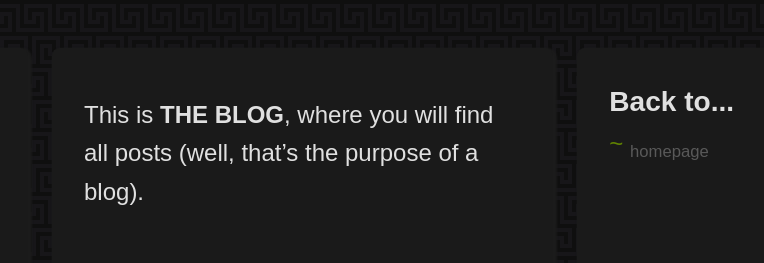
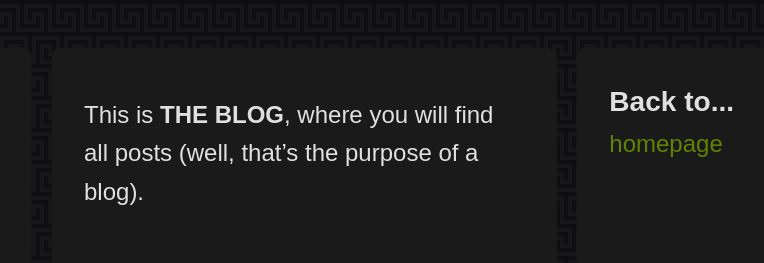
Before and after one commit to Nykenik24/nykenik24.github.io, an Eleventy site: page content/posts/index.md in a window 1280 px wide. Shown: the top 263 px of the page, 364-1128 px from the left. Built offline with nearby package versions, Linux system fonts and the light colour scheme; Eleventy itself is replaced by a stand-in of ours; files that its build step writes are made by us from their sources; a web font is replaced by a local one.

Commit message:
consistency in "Back to..." section in blog home

```diff
--- a/_includes/posts.html
+++ b/_includes/posts.html
@@ -45,9 +45,7 @@
 
       <div class="side-block">
         <h3>Back to...</h3>
-        <a href="/"
-          >~ <small><sub class="disabled">homepage</sub></small></a
-        >
+        <a href="/">homepage</a>
       </div>
 
       {% include "links.html" %} {% include "footer.html" %} {% include
```
